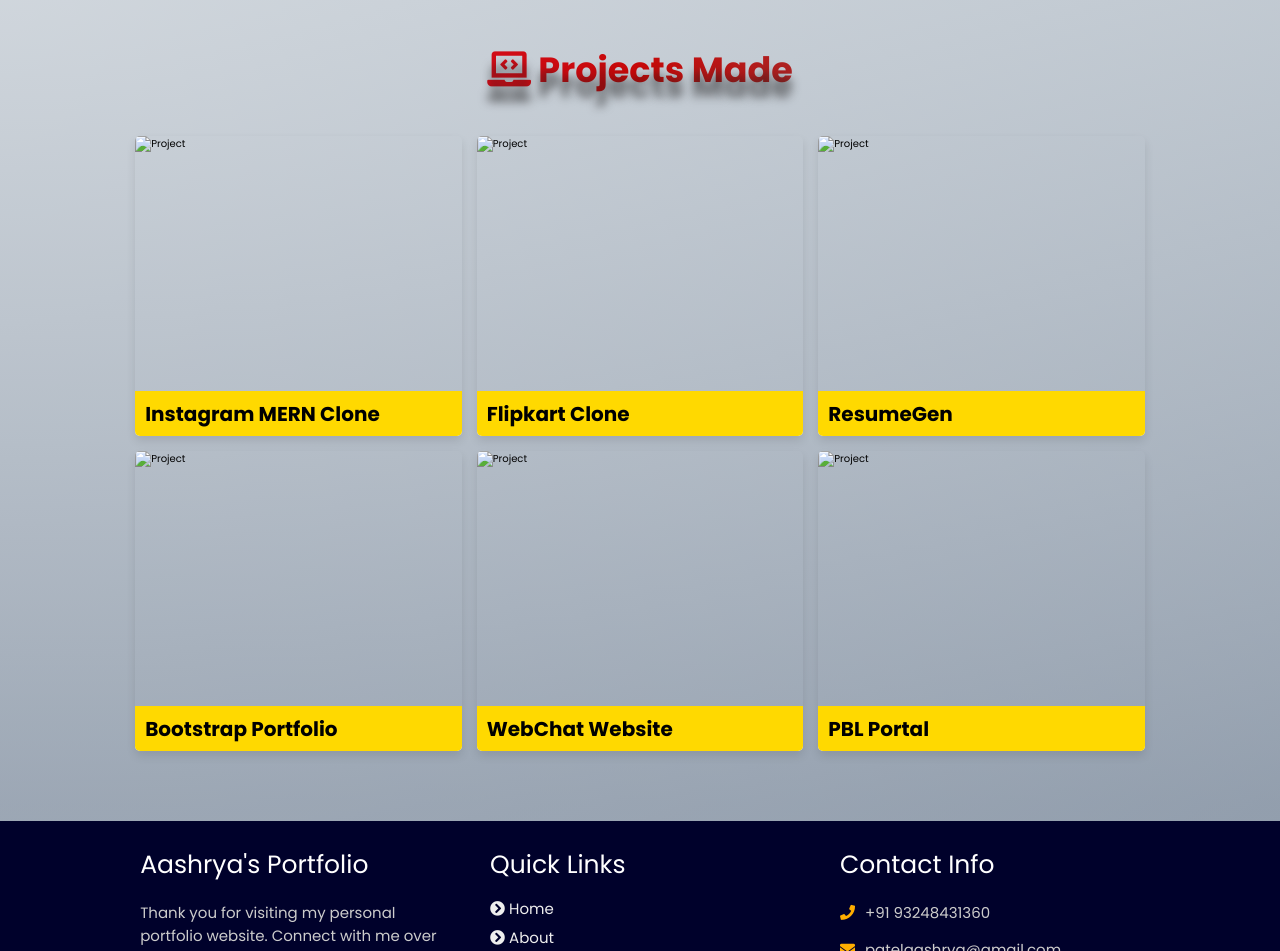
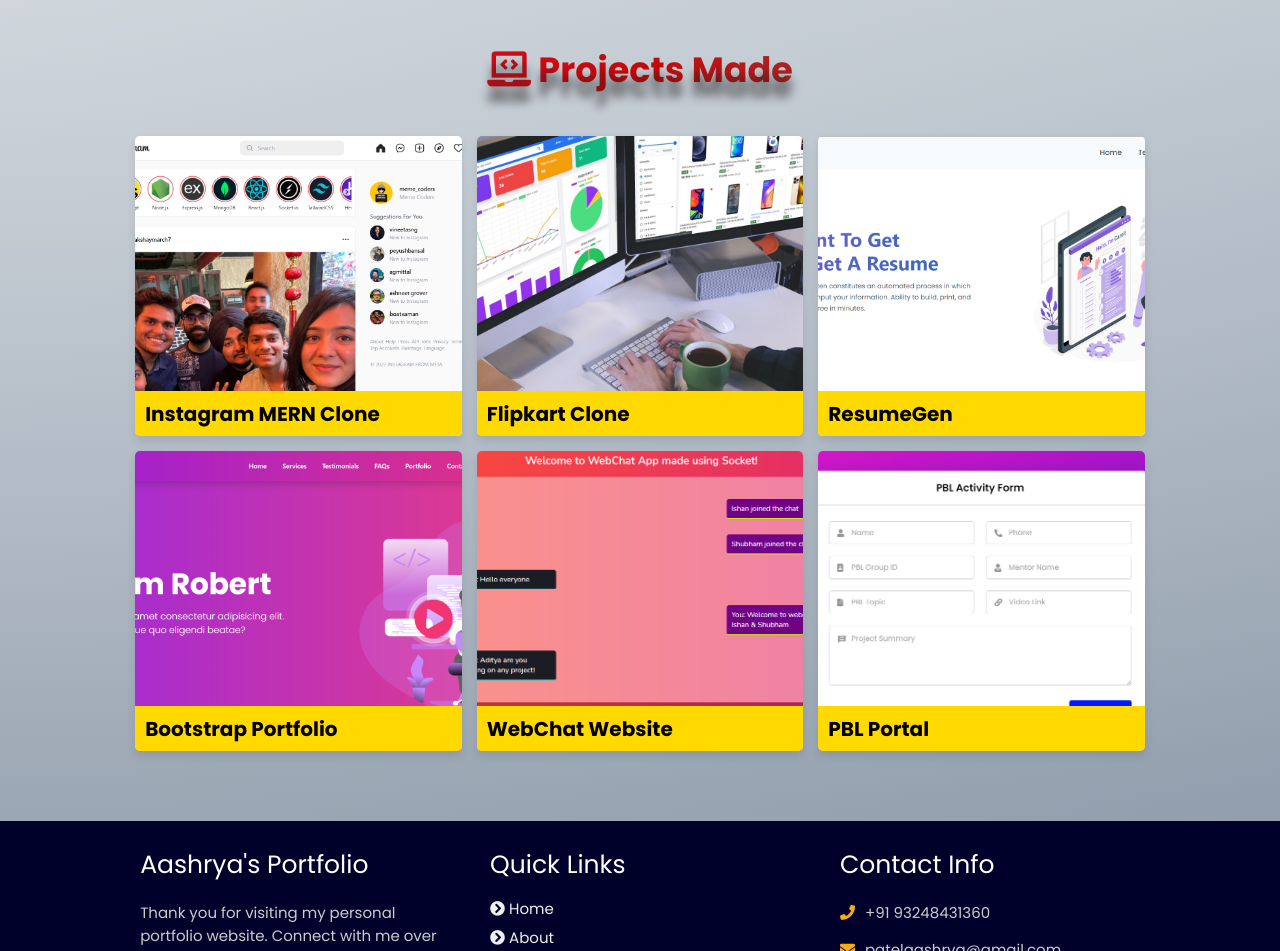
Before and after one commit to aashryap12/Portfolio, a plain HTML site: page index.html in a window 1280 px wide. Shown: the part 4300-5251 px from the top of the page. Drawn offline with nearby package versions, Linux system fonts and the light colour scheme; the site is published under a folder, as on GitHub Pages, so addresses that start at the root find nothing; a script that the page names is missing.

Commit message:
Update index.html

```diff
--- a/index.html
+++ b/index.html
@@ -242,7 +242,7 @@ education section ends -->
   <div class="box-container">
 
     <div class="box">
-      <img draggable="false" src="/assets/images/projects/instagrammern.png" alt="project" />
+      <img draggable="false" src="./assets/images/projects/instagrammern.png" alt="project" />
       <div class="content">
         <div class="tag">
           <h3>Instagram MERN clone</h3>
@@ -255,7 +255,7 @@ education section ends -->
     </div>
 
     <div class="box">
-      <img draggable="false" src="/assets/images/projects/flipkartmern.png" alt="project" />
+      <img draggable="false" src="./assets/images/projects/flipkartmern.png" alt="project" />
       <div class="content">
         <div class="tag">
           <h3>Flipkart clone</h3>
@@ -268,7 +268,7 @@ education section ends -->
     </div>
 
     <div class="box">
-      <img draggable="false" src="/assets/images/projects/resumegen.png" alt="project" />
+      <img draggable="false" src="./assets/images/projects/resumegen.png" alt="project" />
       <div class="content">
         <div class="tag">
           <h3>ResumeGen</h3>
@@ -281,7 +281,7 @@ education section ends -->
     </div>
 
     <div class="box">
-      <img draggable="false" src="/assets/images/projects/bootstrapportfolio.png" alt="project" />
+      <img draggable="false" src="./assets/images/projects/bootstrapportfolio.png" alt="project" />
       <div class="content">
         <div class="tag">
           <h3>Bootstrap Portfolio</h3>
@@ -294,7 +294,7 @@ education section ends -->
     </div>
 
     <div class="box">
-      <img draggable="false" src="/assets/images/projects/webchat.PNG" alt="project" />
+      <img draggable="false" src="./assets/images/projects/webchat.PNG" alt="project" />
       <div class="content">
         <div class="tag">
           <h3>WebChat Website</h3>
@@ -307,7 +307,7 @@ education section ends -->
     </div>
 
     <div class="box">
-      <img draggable="false" src="/assets/images/projects/phppblform.png" alt="project" />
+      <img draggable="false" src="./assets/images/projects/phppblform.png" alt="project" />
       <div class="content">
         <div class="tag">
           <h3>PBL Portal</h3>
```
